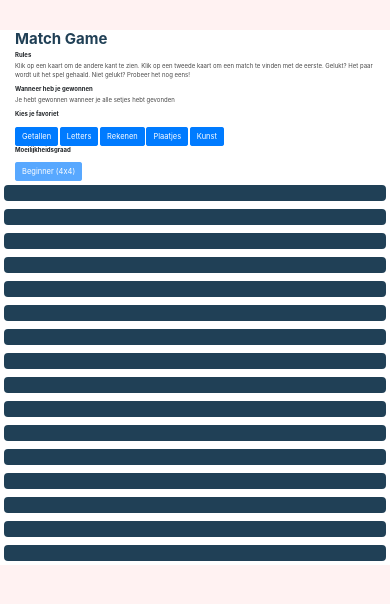
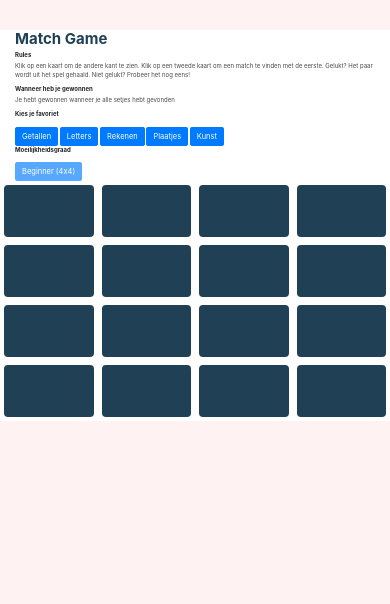
Before and after one commit to mjwmeijer/Memory, a plain HTML site: page index.html in a window 390 px wide. Drawn offline with nearby package versions, Linux system fonts and the light colour scheme; a web font is replaced by a local one.

Commit message:
optimitizing mobile display.

```diff
--- a/resources/css/style.css
+++ b/resources/css/style.css
@@ -88,8 +88,8 @@ height:9rem;
           font-size:6px;
           }
         .card{
-            height:4rem;
-            font-size: 2rem;
+            height:10rem;
+            font-size: 6rem;
           }
 
         #advanced{
--- a/resources/js/match-game.js
+++ b/resources/js/match-game.js
@@ -7,9 +7,11 @@ var newCard='';
   Renders a 4x4 or 6*6 board of cards.
 */
 $(document).ready(function(){
-  for (i=0;i<16;i++){
-    newCard = $('<div></div>').addClass('card col-sm-3');
-    $('#game').append(newCard);
+  for (i=0;i<16;i++){if(
+    $(window).width()<480 //je kunt ook standaard col-3 nemen
+  ) {newCard = $('<div></div>').addClass('card col-3');}
+  else {newCard = $('<div></div>').addClass('card col-sm-3');}
+        $('#game').append(newCard);
   }
 
   $('#beginner,#advanced').attr('disabled',true);
@@ -140,8 +142,8 @@ for(i=0;i<cardValues.length;i++){
     cardSchilder:cardValues[i].schilder,
   }
   if(cardValues.length===16)
-  {newCard = $('<div></div>').addClass('card col-sm-3').data(generateCard)}
-  else   {newCard = $('<div></div>').addClass('card col-sm-2').data(generateCard);}
+  {newCard = $('<div></div>').addClass('card col-3').data(generateCard)}
+    else {newCard = $('<div></div>').addClass('card col-sm-2').data(generateCard);}
 
 console.log($(newCard).data('isFlipped'))
 
```
